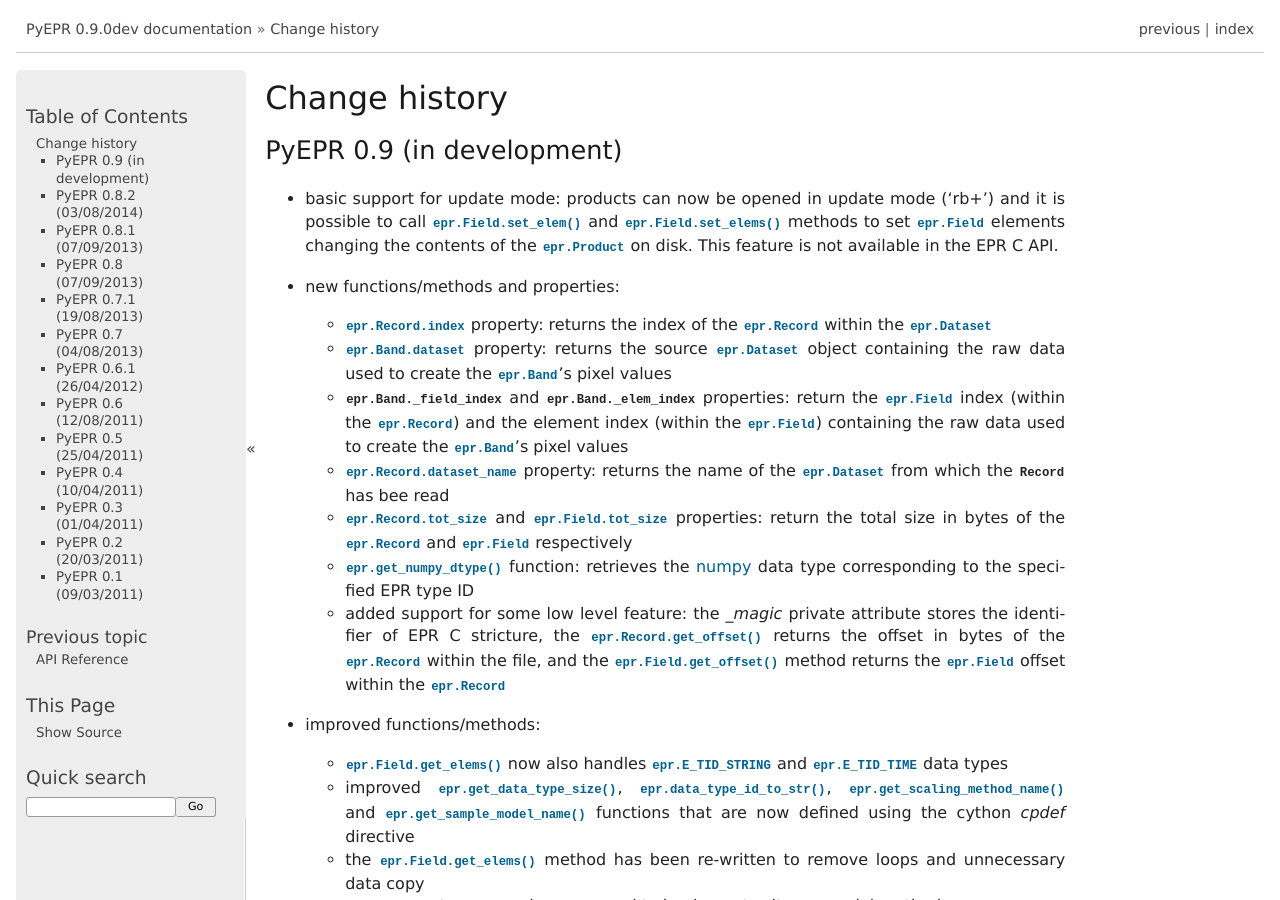
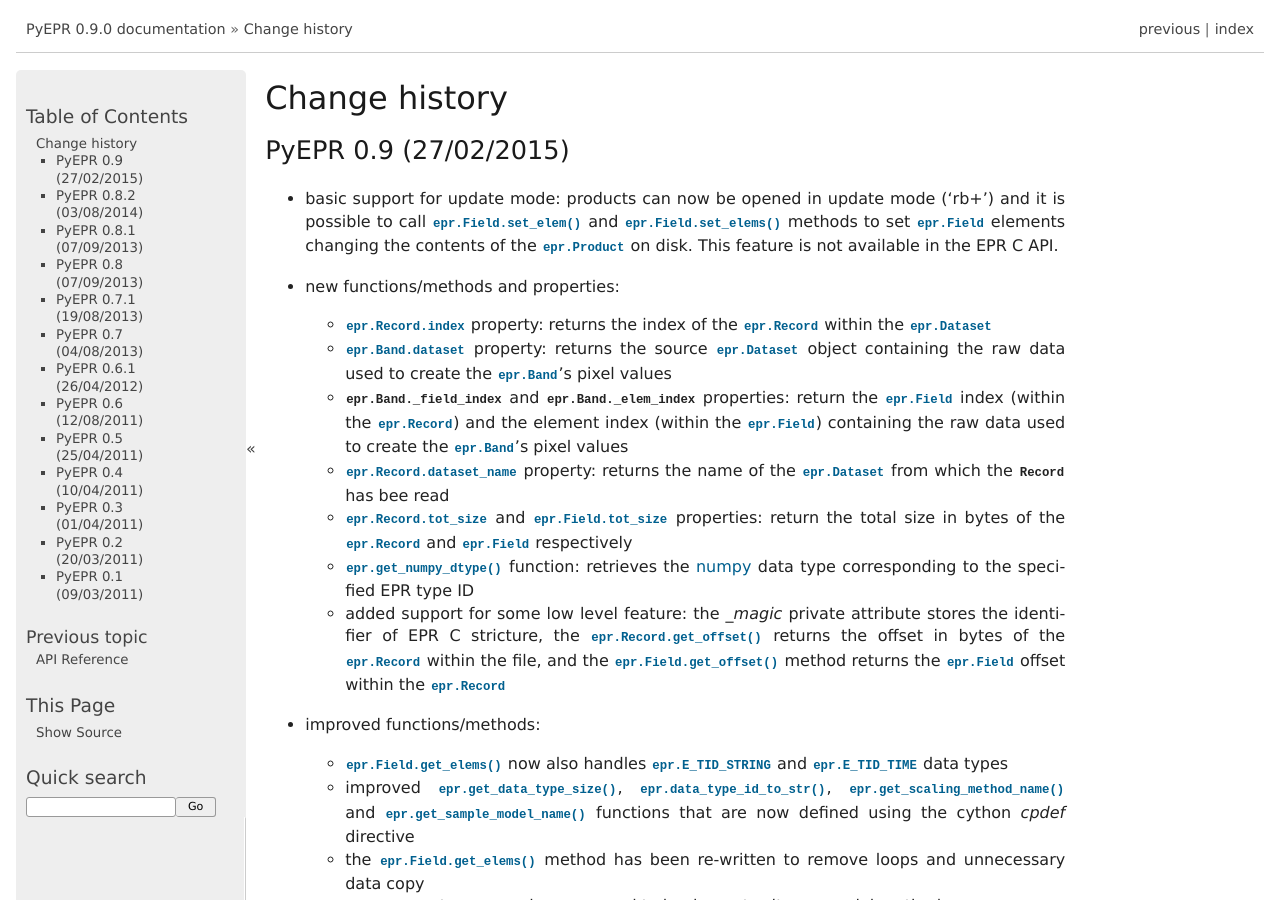
Before and after one commit to avalentino/pyepr, a Sphinx documentation site: the page built from doc/NEWS.txt, in a window 1280 px wide and 900 px high. Built offline with Sphinx 7.4.7, drawn with Linux system fonts in a browser that asks for light colours; formulas are drawn with MathJax 3; some of the changed text lies outside the part shown.

```diff
--- a/doc/NEWS.txt
+++ b/doc/NEWS.txt
@@ -2,8 +2,8 @@ Change history
 ==============
 
 
-PyEPR 0.9 (in development)
---------------------------
+PyEPR 0.9 (27/02/2015)
+----------------------
 
 * basic support for update mode: products can now be opened in update mode
   ('rb+') and it is possible to call :meth:`epr.Field.set_elem` and
--- a/doc/conf.py
+++ b/doc/conf.py
@@ -70,7 +70,7 @@ copyright = u'2011-2015, Antonio Valentino'
 # The short X.Y version.
 version = '0.9.0'
 # The full version, including alpha/beta/rc tags.
-release = version + 'dev'
+release = version  #+ 'dev'
 
 # The language for content autogenerated by Sphinx. Refer to documentation
 # for a list of supported languages.
```
Also changed, not shown: 1 other file.
